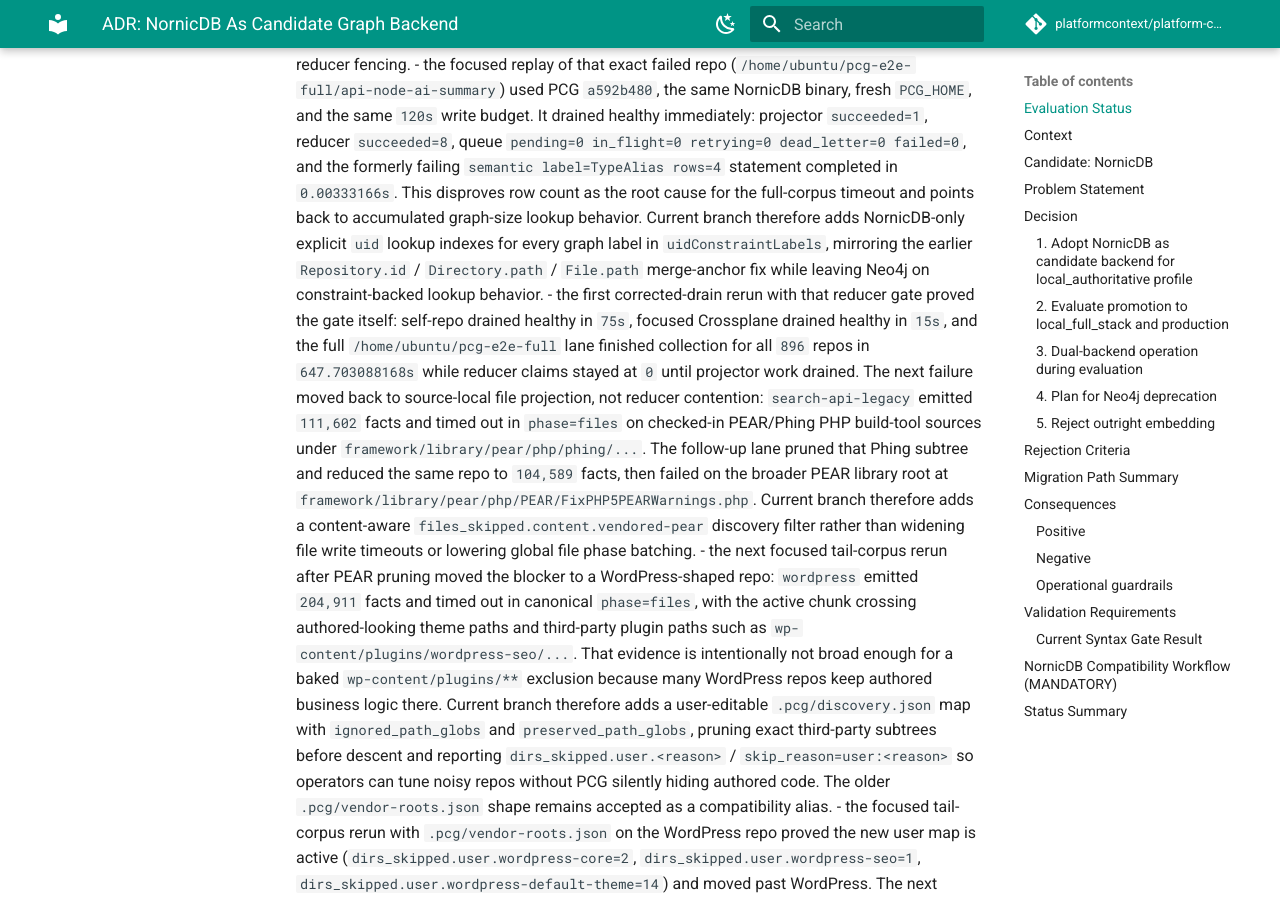
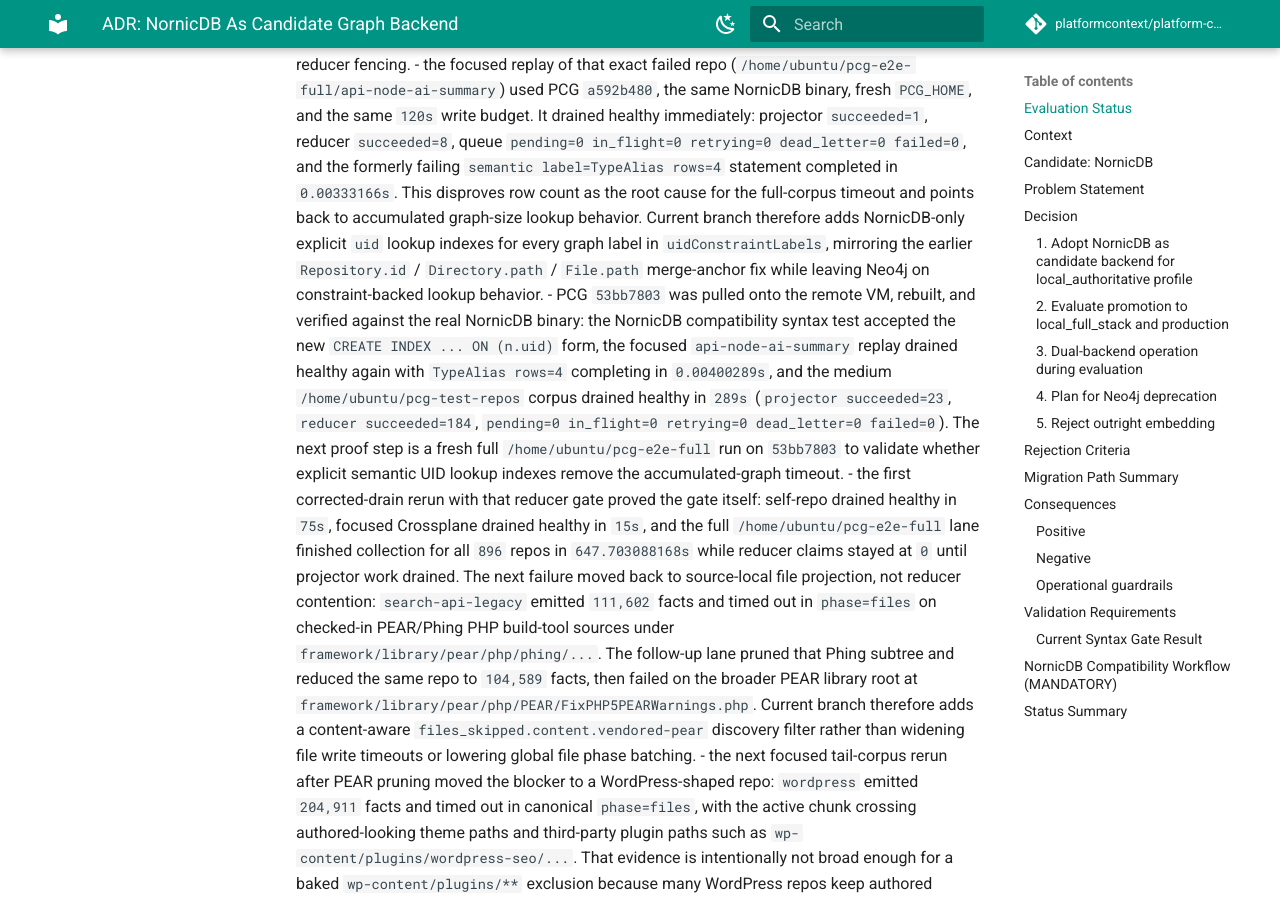
Before and after one commit to platformcontext/platform-context-graph, an MkDocs documentation site: the page built from docs/docs/adrs/2026-04-22-nornicdb-graph-backend-candidate.md, in a window 1280 px wide and 900 px high, scrolled down 21679 px. Built offline with MkDocs 1.6.1 and Material for MkDocs 9.7.7, drawn with Linux system fonts in a browser that asks for light colours; comment, search, counter and statistics services are not loaded.

Commit message:
docs(adr): record nornicdb uid index validation

```diff
--- a/docs/docs/adrs/2026-04-22-nornicdb-graph-backend-candidate.md
+++ b/docs/docs/adrs/2026-04-22-nornicdb-graph-backend-candidate.md
@@ -123,6 +123,7 @@
 - the DB-driven medium rerun used the same PCG `a5db4165` and NornicDB `86e78f1` baseline against `/home/ubuntu/pcg-test-repos` (`23` repos) with a fresh `PCG_HOME`, `PCG_CANONICAL_WRITE_TIMEOUT=120s`, and a Postgres queue-drain gate instead of stale-log matching. It reached `healthy_db_drained` in about `5m`: projector `succeeded=23`, reducer `succeeded=184`, total `fact_work_items` `succeeded=207`, and queue `pending=0 in_flight=0 retrying=0 dead_letter=0 failed=0`. The error scan found no `graph_write_timeout`, semantic failure, true dead letter, panic, fatal, or acceptance-cap lines. This re-clears the medium gate with the semantic caps that split the prior `TypeAlias rows=42` statement, so the next correctness proof is a full `/home/ubuntu/pcg-e2e-full` DB-driven drain run.
 - the next full-corpus DB-driven drain run used PCG `95d6091e`, NornicDB `86e78f1`, fresh `PCG_HOME`, `PCG_CANONICAL_WRITE_TIMEOUT=120s`, `PCG_REDUCER_WORKERS=2`, and `PCG_REDUCER_BATCH_CLAIM_SIZE=1` against all `896` repos. It completed source-local/projector work for all repos at about `43m38s` with no failure rows, then exposed reducer convergence as the active bottleneck: long `inheritance_materialization` items regularly took `100s+`, one `workload_materialization` item took `323.084087394s`, and at about `1h12m` the queue correctly retried a `semantic_entity_materialization` timeout (`TypeAlias rows=4`) instead of dead-lettering. Code review of that live lane found a PCG recovery bug independent of the slow Cypher shapes: batch reducer claims only selected `pending` / `retrying` rows, unlike the single claimer, so a restart in batch mode could strand expired `claimed` / `running` reducer rows. Current branch aligns batch reclaim with the single-claim path while preserving same-scope reducer fencing.
 - the focused replay of that exact failed repo (`/home/ubuntu/pcg-e2e-full/api-node-ai-summary`) used PCG `a592b480`, the same NornicDB binary, fresh `PCG_HOME`, and the same `120s` write budget. It drained healthy immediately: projector `succeeded=1`, reducer `succeeded=8`, queue `pending=0 in_flight=0 retrying=0 dead_letter=0 failed=0`, and the formerly failing `semantic label=TypeAlias rows=4` statement completed in `0.00333166s`. This disproves row count as the root cause for the full-corpus timeout and points back to accumulated graph-size lookup behavior. Current branch therefore adds NornicDB-only explicit `uid` lookup indexes for every graph label in `uidConstraintLabels`, mirroring the earlier `Repository.id` / `Directory.path` / `File.path` merge-anchor fix while leaving Neo4j on constraint-backed lookup behavior.
+- PCG `53bb7803` was pulled onto the remote VM, rebuilt, and verified against the real NornicDB binary: the NornicDB compatibility syntax test accepted the new `CREATE INDEX ... ON (n.uid)` form, the focused `api-node-ai-summary` replay drained healthy again with `TypeAlias rows=4` completing in `0.00400289s`, and the medium `/home/ubuntu/pcg-test-repos` corpus drained healthy in `289s` (`projector succeeded=23`, `reducer succeeded=184`, `pending=0 in_flight=0 retrying=0 dead_letter=0 failed=0`). The next proof step is a fresh full `/home/ubuntu/pcg-e2e-full` run on `53bb7803` to validate whether explicit semantic UID lookup indexes remove the accumulated-graph timeout.
 - the first corrected-drain rerun with that reducer gate proved the gate itself: self-repo drained healthy in `75s`, focused Crossplane drained healthy in `15s`, and the full `/home/ubuntu/pcg-e2e-full` lane finished collection for all `896` repos in `647.703088168s` while reducer claims stayed at `0` until projector work drained. The next failure moved back to source-local file projection, not reducer contention: `search-api-legacy` emitted `111,602` facts and timed out in `phase=files` on checked-in PEAR/Phing PHP build-tool sources under `framework/library/pear/php/phing/...`. The follow-up lane pruned that Phing subtree and reduced the same repo to `104,589` facts, then failed on the broader PEAR library root at `framework/library/pear/php/PEAR/FixPHP5PEARWarnings.php`. Current branch therefore adds a content-aware `files_skipped.content.vendored-pear` discovery filter rather than widening file write timeouts or lowering global file phase batching.
 - the next focused tail-corpus rerun after PEAR pruning moved the blocker to a WordPress-shaped repo: `wordpress` emitted `204,911` facts and timed out in canonical `phase=files`, with the active chunk crossing authored-looking theme paths and third-party plugin paths such as `wp-content/plugins/wordpress-seo/...`. That evidence is intentionally not broad enough for a baked `wp-content/plugins/**` exclusion because many WordPress repos keep authored business logic there. Current branch therefore adds a user-editable `.pcg/discovery.json` map with `ignored_path_globs` and `preserved_path_globs`, pruning exact third-party subtrees before descent and reporting `dirs_skipped.user.<reason>` / `skip_reason=user:<reason>` so operators can tune noisy repos without PCG silently hiding authored code. The older `.pcg/vendor-roots.json` shape remains accepted as a compatibility alias.
 - the focused tail-corpus rerun with `.pcg/vendor-roots.json` on the WordPress repo proved the new user map is active (`dirs_skipped.user.wordpress-core=2`, `dirs_skipped.user.wordpress-seo=1`, `dirs_skipped.user.wordpress-default-theme=14`) and moved past WordPress. The next failure was isolated to `websites-php-youboat`: canonical `phase=files` chunk durations climbed steadily from `0.57s` to `29.65s` before chunk `21/24` timed out at the `30s` write budget. Source inspection of NornicDB's `findMergeNode` path showed uniqueness constraints alone do not appear to populate the property-index lookup used by `MERGE`; without an explicit property index, `MERGE (f:File {path: row.path})`, `MATCH (r:Repository {id: row.repo_id})`, and `MATCH (d:Directory {path: row.dir_path})` can fall back to label scans as the graph grows. Commit `ae314624` therefore adds NornicDB-only merge lookup indexes for `Repository.id`, `Directory.path`, and `File.path` instead of treating the symptom with smaller file batches or a wider timeout; Neo4j keeps the existing schema because its uniqueness constraints already create backing indexes.
```
Also changed, not shown: docs/docs/adrs/2026-04-20-embedded-local-backends-implementation-plan.md (+1 -0 lines).
